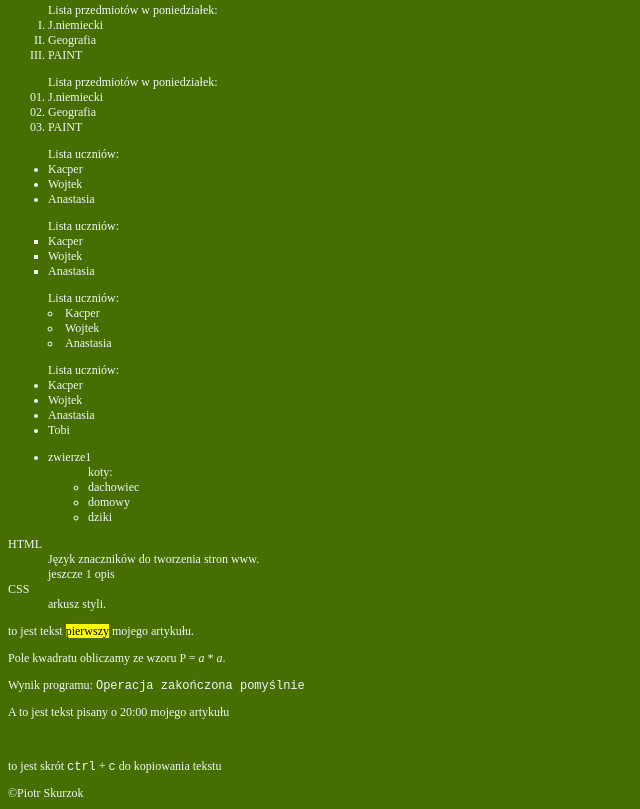
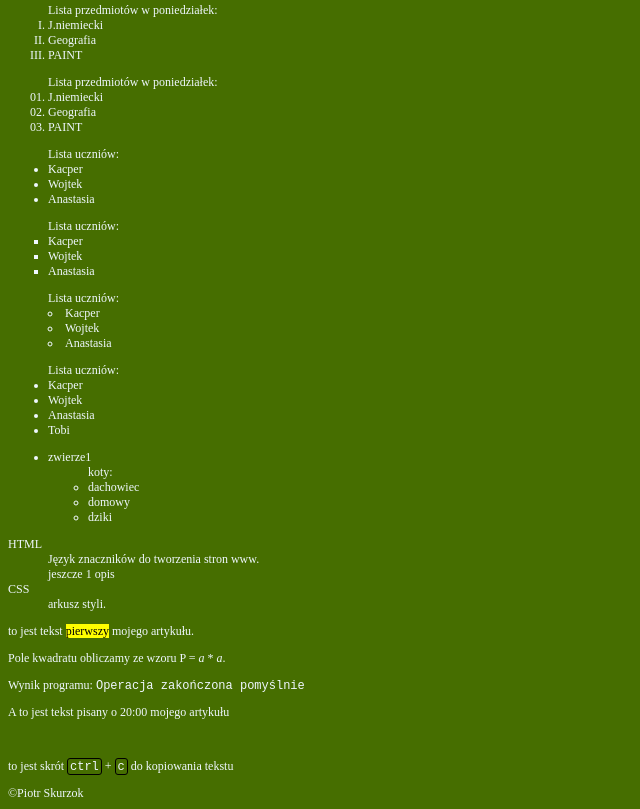
Before and after one commit to Piotrs11/Moja-strona-internetowa, a plain HTML site: page index.html in a window 1280 px wide. Shown: the part 1112-1921 px from the top of the page, without its empty margins (0-640 px from the left). Drawn offline with Linux system fonts and the light colour scheme.

Commit message:
Refactor style.css for improved readability

```diff
--- a/style.css
+++ b/style.css
@@ -88,6 +88,12 @@ ol {
 .obrazek{
     list-style-image: url(img/punktator1.jpg);
 }
+kbd{
+  border-radius: 3px;
+  padding: 1px 2px 0;
+  border: 1px solid black;
+}
+
 
 
 
```
